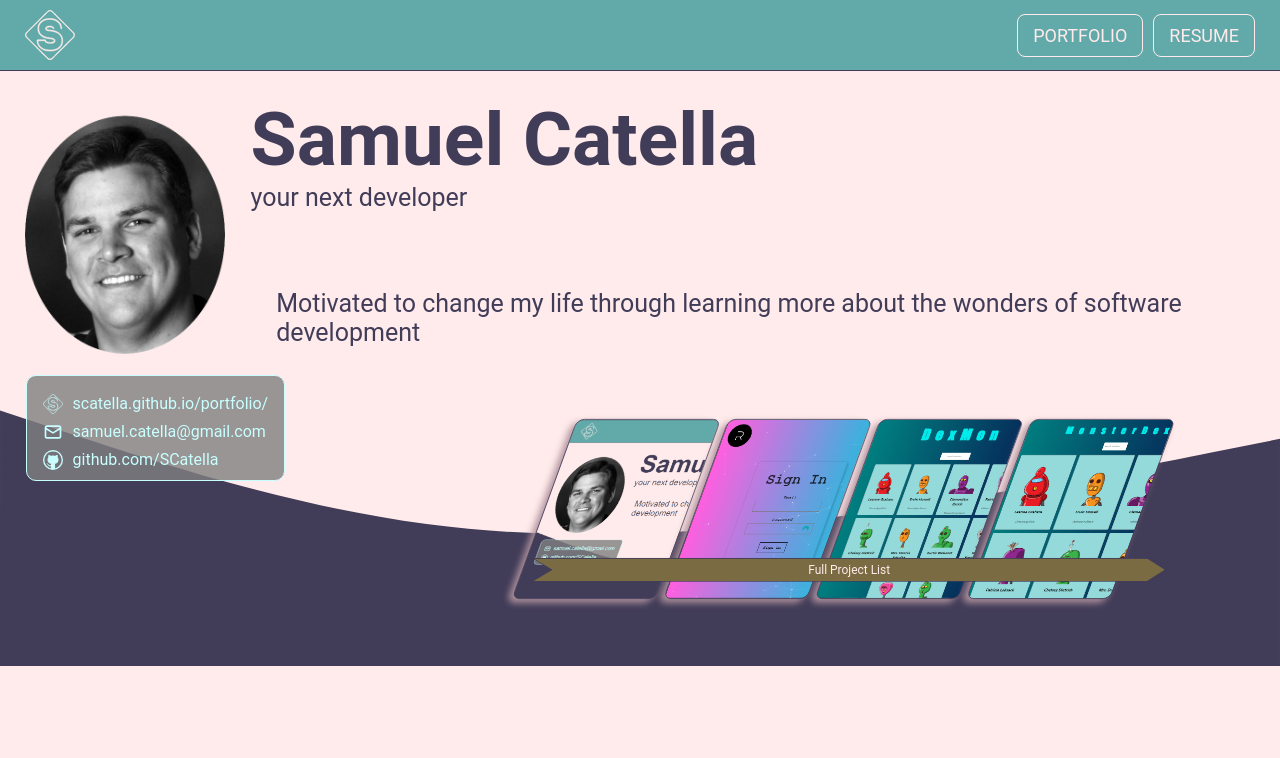
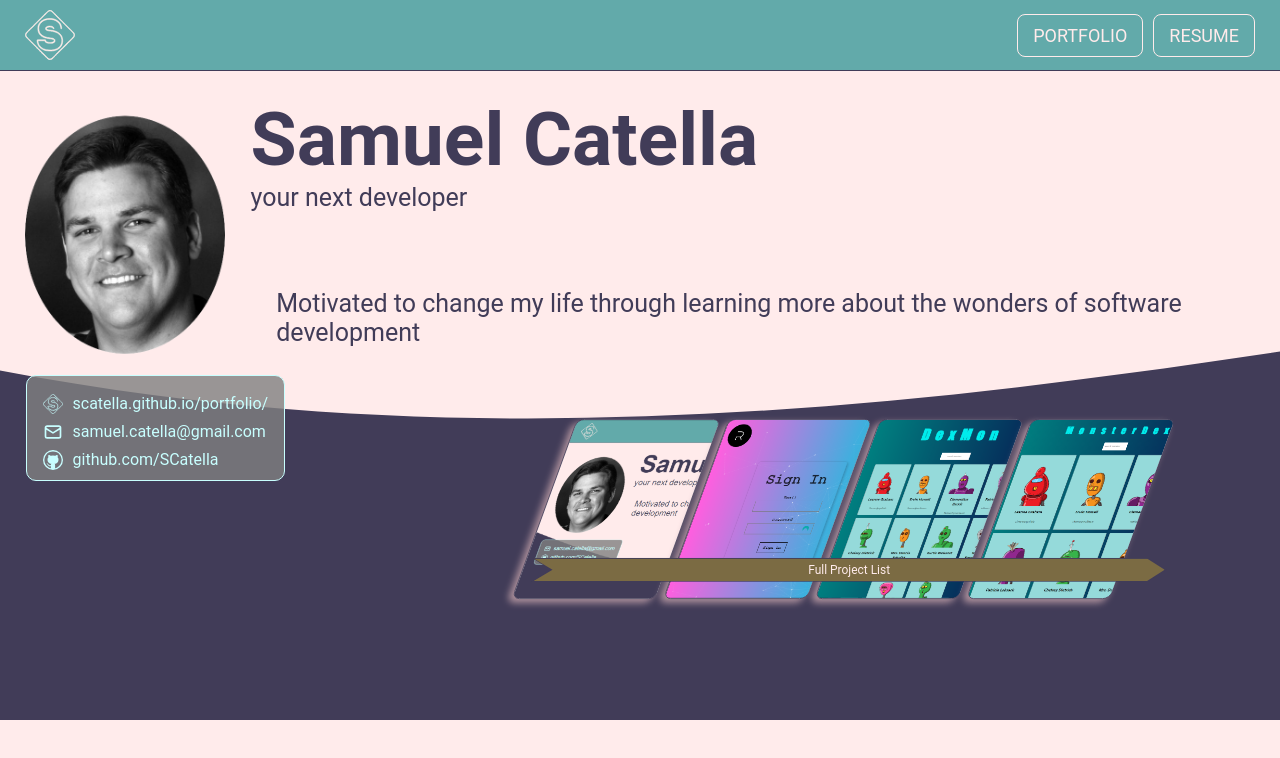
Before and after one commit to SCatella/portfolio, a React (Create React App) app: page / in a window 1280 px wide. Shown: the top 758 px of the page. Built offline with nearby package versions, Linux system fonts and the light colour scheme.

Commit message:
removed extra properties in .home and added a height with clamp() to .page to fix the background image on home screen for large windows

```diff
--- a/src/routes/home/home.styles.scss
+++ b/src/routes/home/home.styles.scss
@@ -3,15 +3,15 @@
 .home{
   background-color: $white;
   margin-top: 70px;
-  height: 83.5vh;
-  max-height: 600px;
 
   .page {
+    height: clamp(650px, 30vw, 800px);
     background:
       url('../../assets/wave.svg')
       no-repeat
       center bottom
     ;
+    background-size: cover;
 
     .profile{
       display: flex;
```
